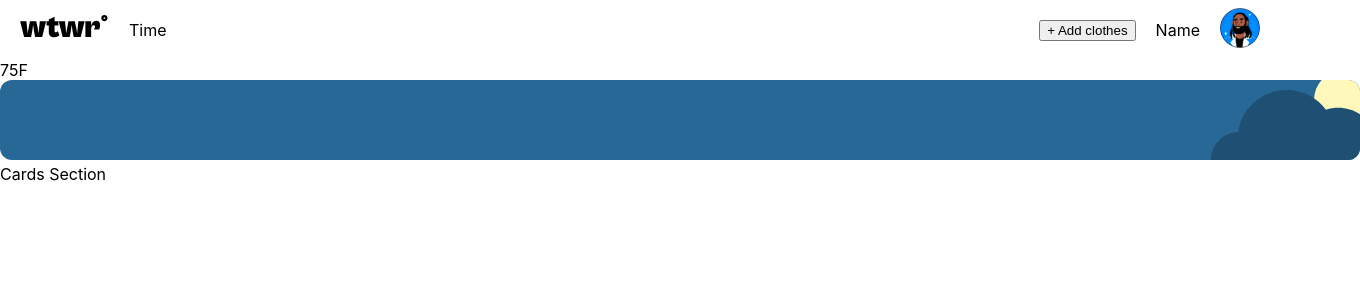
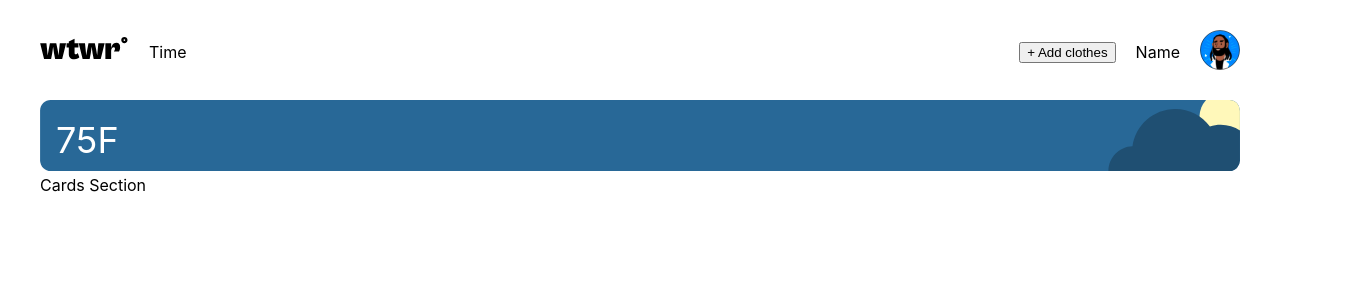
Before and after one commit to phil-peraza/se_project_react, a React (Create React App) app: page / in a window 1280 px wide. Shown: the top 300 px of the page, 1360 px wide, since content can reach past the window. Built offline with nearby package versions, Linux system fonts and the light colour scheme.

Commit message:
feat/ add prelim weather section layout

```diff
--- a/src/Components/Apps/App.css
+++ b/src/Components/Apps/App.css
@@ -1,3 +1,20 @@
+.main {
+    margin: 0 40px;
+}
+
 .weather {
     position: relative;
 }
+
+.weather__temp {
+    position: absolute;
+    margin: 20px 0;
+    left: 16px;
+    color: #FFF;
+    font-size: 36px;
+    line-height: 40px;
+}
+
+.weather__image {
+    width: 100%;
+}
--- a/src/Components/Apps/App.js
+++ b/src/Components/Apps/App.js
@@ -5,10 +5,10 @@ function App() {
   return (
     <div>
     <Header />
-    <main>
+    <main className='main'>
       <section className='weather' id='weather'>
-        <div>75F</div>
-        <div><img src='./images/night/cloudyNight.svg' alt='Night'/></div>
+        <div className='weather__temp'>75F</div>
+        <img src='./images/night/cloudyNight.svg' className='weather__image'/>
       </section>
       <section id='cards'>
         Cards Section
--- a/src/Components/Header/Header.css
+++ b/src/Components/Header/Header.css
@@ -2,8 +2,8 @@
     display: flex;
     justify-content: space-between;
     align-items: center;
-    padding: 0 20px;
-    min-height: 60px;
+    margin: 32px 40px 28px;
+    height: 40px;
   }
 
   .header__logo{
```
